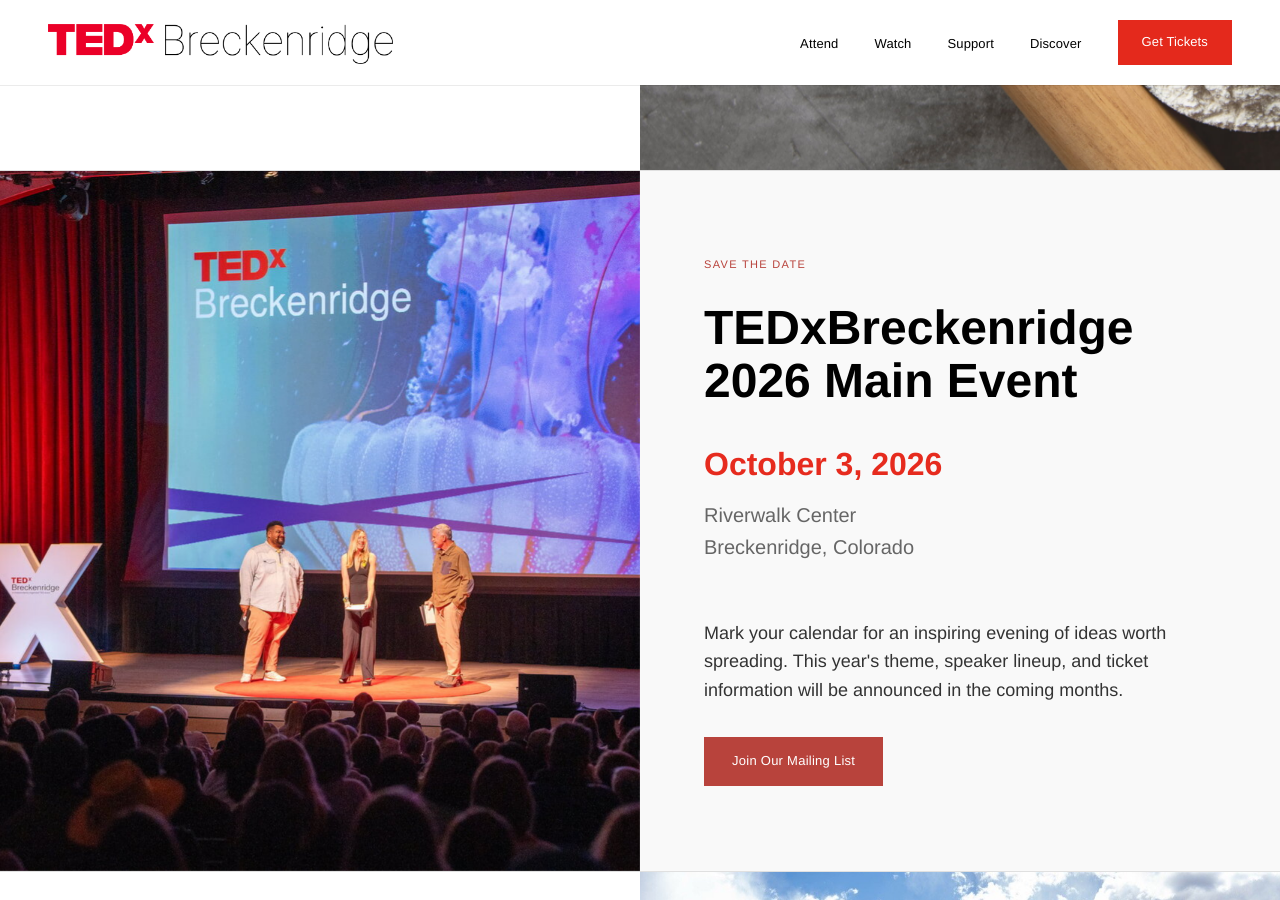
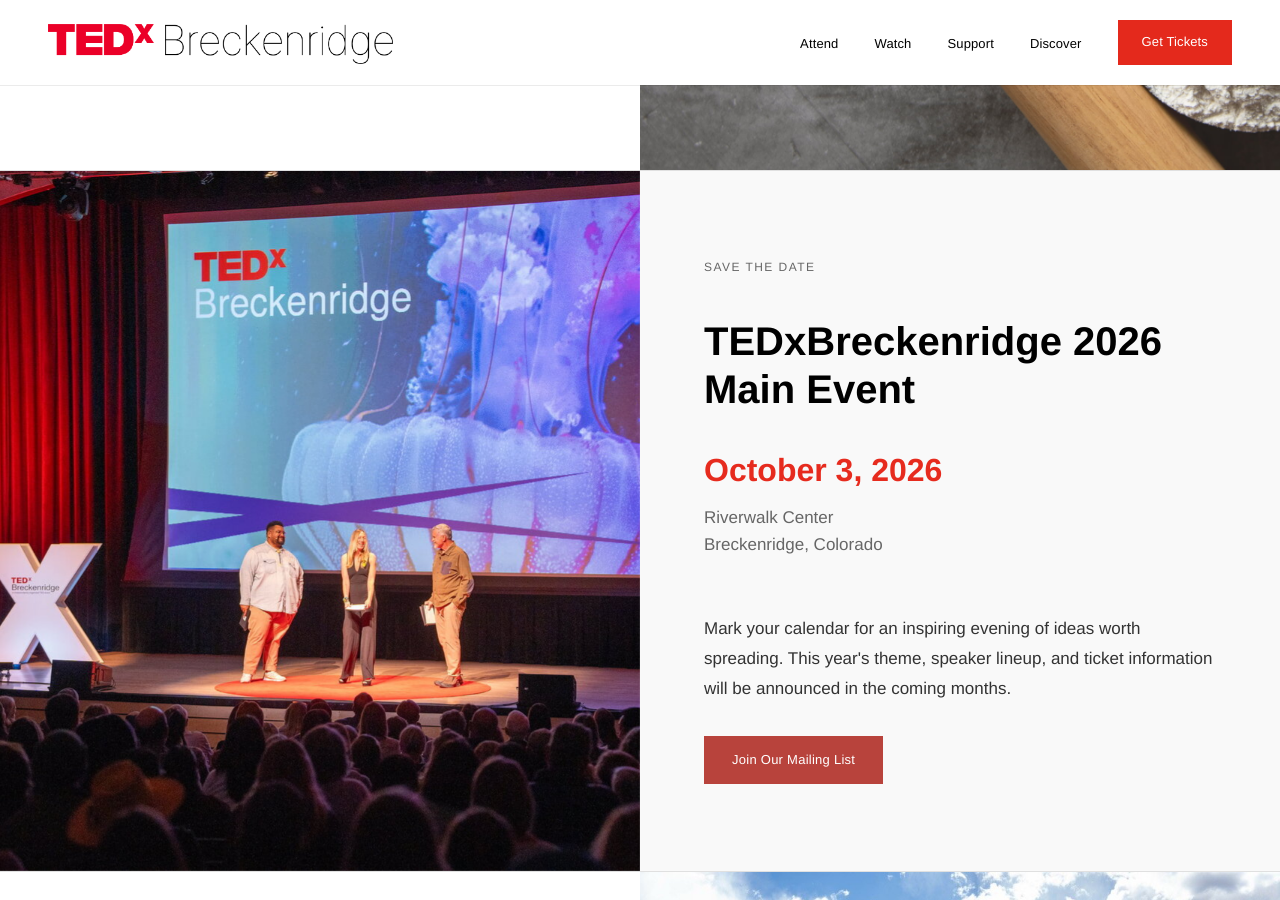
Before and after one commit to ardell/tedxbreckenridge, a Jekyll site: the page built from website/index.html, in a window 1280 px wide and 900 px high, scrolled down 730 px. Built offline with Jekyll 4.4.1, drawn with Linux system fonts in a browser that asks for light colours.

Commit message:
Fix inconsistent typography on homepage.

```diff
--- a/website/assets/css/main.css
+++ b/website/assets/css/main.css
@@ -650,12 +650,12 @@
 
 .section-eyebrow {
     font-family: var(--font-primary);
-    font-size: 11px;
-    font-weight: 500;
-    color: var(--terracotta);
+    font-size: 12px;
+    font-weight: 400;
+    color: var(--stone);
     letter-spacing: 0.12em;
     text-transform: uppercase;
-    margin-bottom: 12px;
+    margin-bottom: 24px;
 }
 
 .section-title {
@@ -749,9 +749,9 @@
 }
 
 .theme-text p {
-    font-size: 16px;
+    font-size: 17px;
     font-weight: 300;
-    line-height: 1.85;
+    line-height: 1.75;
     color: var(--charcoal);
     margin-bottom: 20px;
 }
--- a/website/index.html
+++ b/website/index.html
@@ -43,14 +43,14 @@
 
         <div class="save-date-content">
             <div class="section-eyebrow">Save the Date</div>
-            <h2 style="font-size: 3rem; line-height: 1.1; margin: 16px 0 32px;">TEDxBreckenridge 2026 Main Event</h2>
+            <h2 style="font-size: 2.5rem; line-height: 1.2; margin: 16px 0 32px;">TEDxBreckenridge 2026 Main Event</h2>
 
             <div style="margin-bottom: 32px;">
                 <p class="date-large" style="font-size: 2rem; font-weight: 700; margin-bottom: 8px; color: #e62b1e;">October 3, 2026</p>
-                <p style="font-size: 1.25rem; color: #666; margin-bottom: 24px;">Riverwalk Center<br>Breckenridge, Colorado</p>
+                <p style="font-size: 17px; font-weight: 300; color: #666; margin-bottom: 24px;">Riverwalk Center<br>Breckenridge, Colorado</p>
             </div>
 
-            <p style="font-size: 1.125rem; line-height: 1.6; margin-bottom: 32px; color: #333;">
+            <p style="font-size: 17px; font-weight: 300; line-height: 1.75; margin-bottom: 32px; color: #333;">
                 Mark your calendar for an inspiring evening of ideas worth spreading. This year's theme, speaker lineup, and ticket information will be announced in the coming months.
             </p>
 
```
